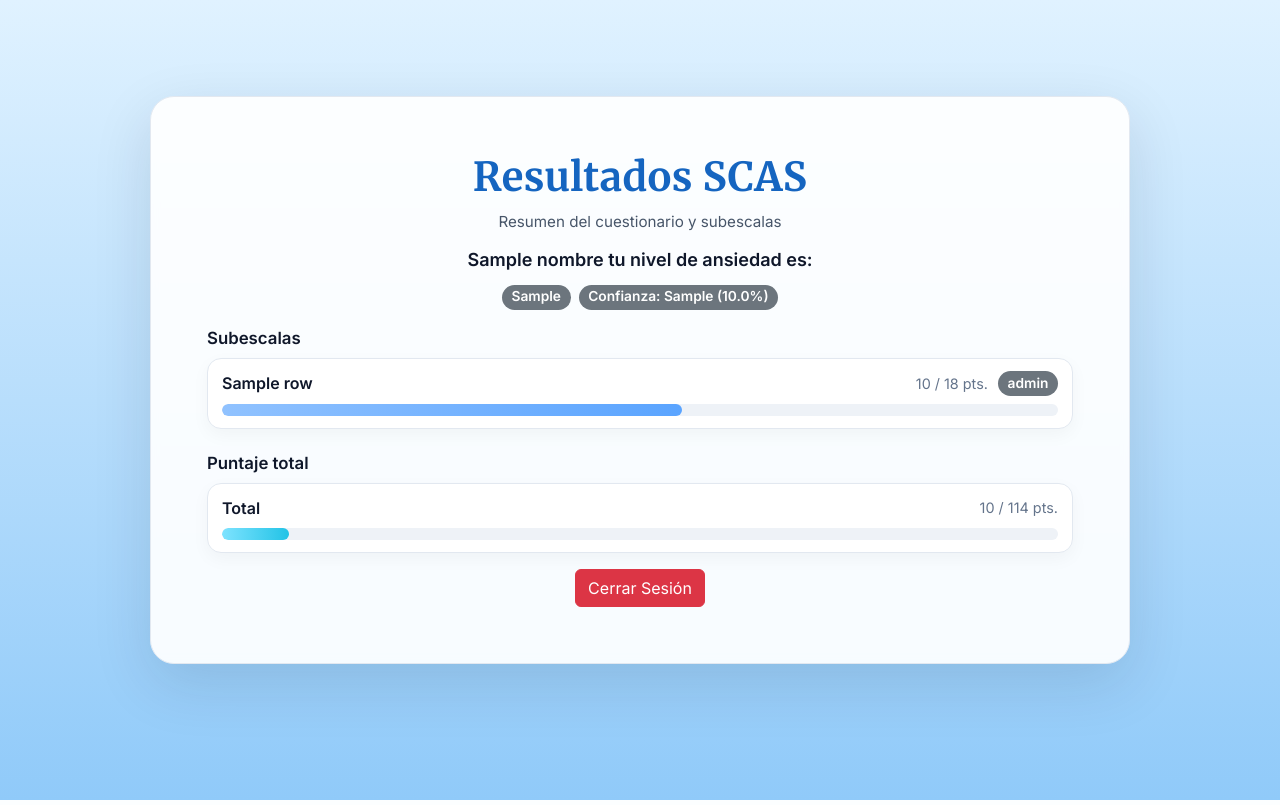
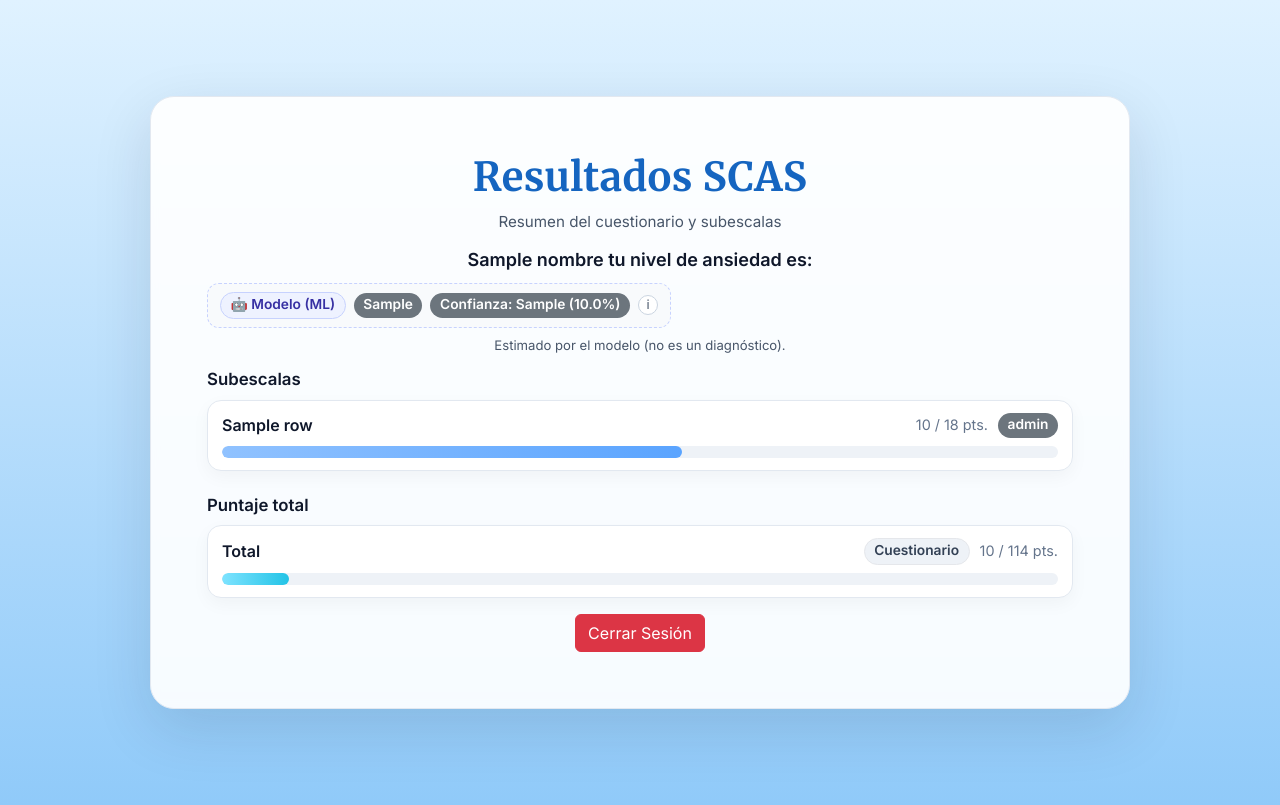
Before and after one commit to MirellaYuriko1/Tesis_clon, a Flask app: template templates/resultado.html in a window 1280 px wide. Run offline with Flask 3, Linux system fonts and the light colour scheme; the template is opened without the code that fills it: most values are stand-ins (such as "Sample title", 1, 10 or a date in 2020).

Commit message:
Actualizacion el resultado.html

```diff
--- a/templates/resultado.html
+++ b/templates/resultado.html
@@ -55,17 +55,31 @@
     .user-summary{
       text-align:center; font-weight:700;
       font-size: clamp(16px,1.6vw,18px);
-      color: var(--ink); margin-bottom: 12px;
-    }
-    /* NUEVO: fila de chips ML bajo el encabezado */
-    .ml-inline{
-      display:flex; justify-content:center; gap:8px;
-      flex-wrap:wrap; margin-bottom:18px;
+      color: var(--ink); margin-bottom: 10px;
     }
 
+    /* Bloque ML visible y diferenciado */
+    .ml-card{
+      display:inline-flex; align-items:center; gap:8px; justify-content:center;
+      border:1px dashed #c7d2fe;             /* indigo-200 */
+      background:#f8fafc;                     /* slate-50 */
+      border-radius:12px; padding:8px 12px;
+      margin: 0 auto 8px auto;
+    }
     .badge-level{ font-size:.86rem; border-radius:999px; padding:.35rem .6rem; font-weight:700; }
-    /* Rosado para "Alto" */
+    .badge-ml{ background:#eef2ff; color:#3730a3; border:1px solid #c7d2fe; } /* chip ML */
     .bg-rose { background:#fde2f2 !important; color:#9d174d !important; border:1px solid #f9c6e6; }
+
+    .ml-note{ text-align:center; color:var(--muted); font-size:.82rem; margin-bottom: 14px; }
+
+    /* Tooltip ligero sin JS */
+    .hint{ position:relative; display:inline-flex; align-items:center; justify-content:center;
+           width:20px; height:20px; border-radius:50%; border:1px solid #cbd5e1; color:#475569;
+           cursor:help; background:#fff; font-size:.8rem; line-height:1; }
+    .hint .tip{ display:none; position:absolute; top:130%; left:50%; transform:translateX(-50%);
+                min-width: 240px; background:#111827; color:#fff; padding:8px 10px;
+                border-radius:8px; font-size:.75rem; z-index:10; box-shadow:0 10px 30px rgba(0,0,0,.15); }
+    .hint:hover .tip, .hint:focus .tip{ display:block; }
 
     /* Barras */
     .scas-title{ font-size:1.05rem; font-weight:700; color:#0f172a; margin-bottom:10px; }
@@ -101,6 +115,7 @@
 
     /* Total */
     .ctotal{ background: linear-gradient(90deg,#7ee3ff,#22c3e6); }
+    .bg-soft{ background:#eef2f7; color:#334155; border:1px solid #e5e7eb; }
 
     /* Botones abajo (opcional) */
     .actions{ margin-top: 16px; display:flex; gap:8px; }
@@ -132,8 +147,11 @@
         </p>
 
         {% if pred_ml or conf_ml %}
-          <div class="ml-inline">
-            {# Chip de NIVEL (usa ML; si faltara, cae a nivel_total) #}
+          <div class="ml-card" role="group" aria-label="Resultado del modelo de Machine Learning">
+            <!-- Chip de origen ML -->
+            <span class="badge badge-level badge-ml">🤖 Modelo (ML)</span>
+
+            <!-- Chip de NIVEL (usa ML; si faltara, cae a nivel_total) -->
             {% set nivel_chip = pred_ml if pred_ml else nivel_total %}
             {% set nl = (nivel_chip or '')|lower %}
             {% if nl == 'muy alto' %}
@@ -148,7 +166,7 @@
               <span class="badge badge-level bg-secondary">{{ nivel_chip }}</span>
             {% endif %}
 
-            {# Chip de CONFIANZA (con %) #}
+            <!-- Chip de CONFIANZA (con %) -->
             {% if conf_ml %}
               {% set c = (conf_ml or '')|lower %}
               {% set conf_class = 'bg-secondary' %}
@@ -161,7 +179,14 @@
                 Confianza: {{ conf_ml }}{% if conf_pct is not none %} ({{ conf_pct|round(0,'floor') }}%){% endif %}
               </span>
             {% endif %}
+
+            <!-- Tooltip explicativo -->
+            <span class="hint" tabindex="0" aria-label="Predicción generada por un modelo de Machine Learning con tus respuestas del cuestionario.">
+              i
+              <span class="tip">Predicción generada por un modelo de Machine Learning con tus respuestas del cuestionario.</span>
+            </span>
           </div>
+          <p class="ml-note">Estimado por el modelo (no es un diagnóstico).</p>
         {% endif %}
 
         <!-- ====== Subescalas ====== -->
@@ -212,8 +237,9 @@
           <div class="scas-top">
             <span class="scas-name">Total</span>
             <div class="scas-right">
+              <span class="badge badge-level bg-soft">Cuestionario</span>
               <span class="scas-score">{{ total }} / 114 pts.</span>
-              {# Se elimina la etiqueta de nivel aquí a petición #}
+              {# Sin etiqueta de nivel aquí #}
             </div>
           </div>
           <div class="scas-progress">
@@ -221,10 +247,9 @@
           </div>
         </div>
 
-        {# Control para no duplicar la info de ML abajo #}
+        {# Mantener oculta la tarjeta ML inferior para evitar duplicado #}
         {% set show_ml_card = False %}
 
-        <!-- ====== Predicción del modelo (ML) ====== -->
         {% if pred_ml and show_ml_card %}
           <h3 class="scas-title mt-4">Predicción del modelo (ML)</h3>
           <div class="scas-item">
@@ -258,8 +283,7 @@
                 {% endif %}
               </div>
             </div>
-
-            {# Se eliminan porcentajes por clase para no abrumar #}
+            {# sin probabilidades por clase #}
           </div>
         {% endif %}
 
```
